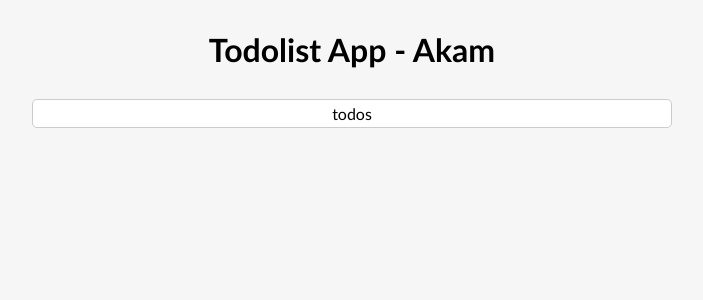
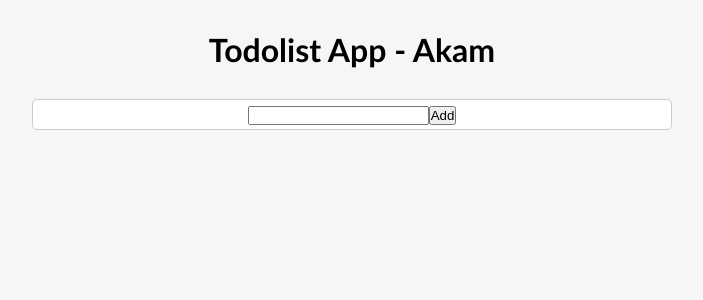
Before and after one commit to akamzandi/Todolist-App, a React (Create React App) app: page / in a window 1280 px wide. Shown: the top 300 px of the page, without its empty margins (288-991 px from the left). Built offline with nearby package versions, Linux system fonts and the light colour scheme.

Commit message:
TodoFrom component created and initialized

```diff
--- a/src/components/TodoApp.js
+++ b/src/components/TodoApp.js
@@ -1,5 +1,11 @@
+import TodoFrom from "./TodoForm";
+
 const TodoApp = () => {
-  return <div className="container">todos</div>;
+  return (
+    <div className="container">
+      <TodoFrom />
+    </div>
+  );
 };
 
 export default TodoApp;
--- /dev/null
+++ b/src/components/TodoForm.js
@@ -0,0 +1,10 @@
+const TodoFrom = () => {
+  return (
+    <form>
+      <input />
+      <button>Add</button>
+    </form>
+  );
+};
+
+export default TodoFrom;
```
